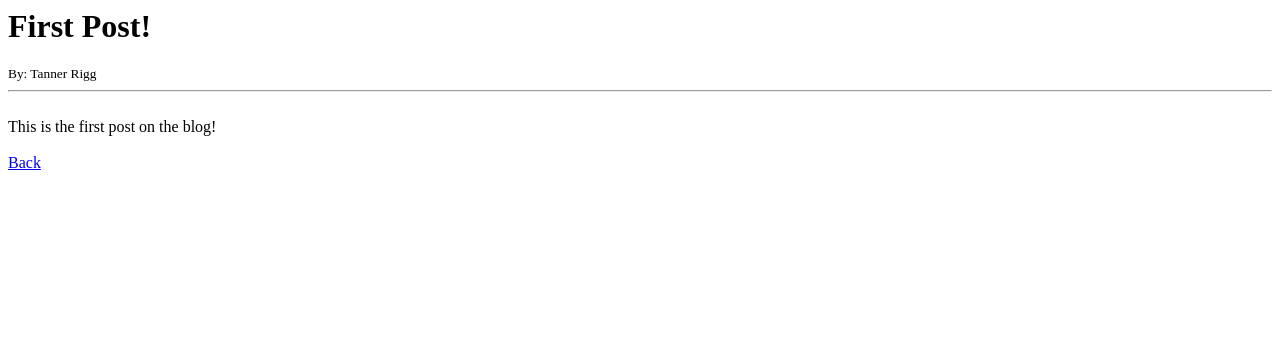
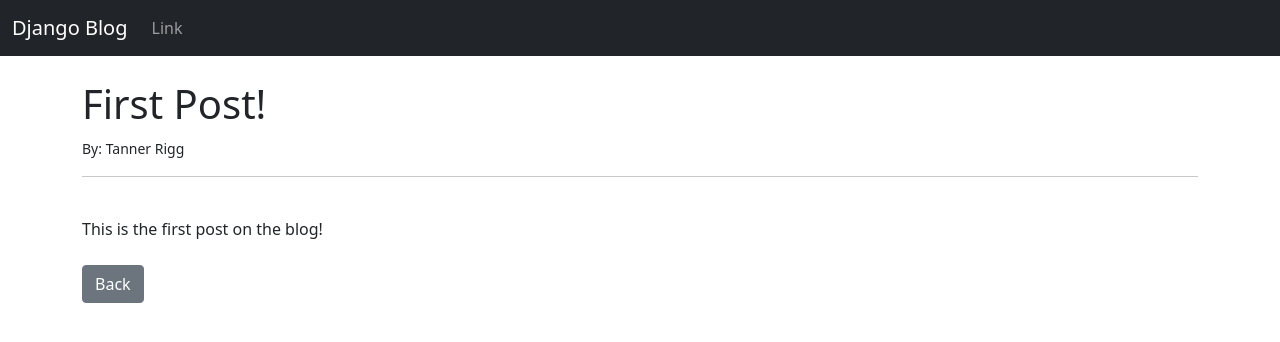
Before and after one commit to trigg8/Django_Blog, a Django app: page /article/1 in a window 1280 px wide. Shown: the top 342 px of the page. Run offline with Django 4.2, Linux system fonts and the light colour scheme; data comes from the database, SQL or seed files in the repository; both versions use the stored data as it was after the commit.

Commit message:
added bootstrap styles + nav bar

```diff
--- a/theblog/models.py
+++ b/theblog/models.py
@@ -3,6 +3,7 @@ from django.contrib.auth.models import User
 
 class Post(models.Model):
     title = models.CharField(max_length=255)
+    title_tag = models.CharField(max_length=255, default="Django Blog")
     author = models.ForeignKey(User, on_delete=models.CASCADE)
     body = models.TextField()
 
--- a/theblog/templates/article_details.html
+++ b/theblog/templates/article_details.html
@@ -1,10 +1,16 @@
+{% extends 'base.html' %}
+{% block title %}
+    {{ post.title_tag }}
+{% endblock %}
 
+{% block content %}
 
 <h1>{{ post.title }}</h1>
 <small>By: {{ post.author.first_name }} {{ post.author.last_name }} </small><br>
 <hr>
 <br>
 {{ post.body }}
+<br><br>
+<a href="{% url 'home' %}" class="btn btn-secondary">Back</a>
 
-<br><br>
-<a href="{% url 'home' %}">Back</a>
+{% endblock %}
--- /dev/null
+++ b/theblog/templates/base.html
@@ -0,0 +1,65 @@
+<!Doctype html>
+<html lang="en">
+  <head>
+    <!-- Required meta tags -->
+    <meta charset="utf-8">
+    <meta name="viewport" content="width=device-width, initial-scale=1">
+
+    <!-- Bootstrap CSS -->
+    <link href="https://cdn.jsdelivr.net/npm/bootstrap@5.1.3/dist/css/bootstrap.min.css" rel="stylesheet" integrity="sha384-1BmE4kWBq78iYhFldvKuhfTAU6auU8tT94WrHftjDbrCEXSU1oBoqyl2QvZ6jIW3" crossorigin="anonymous">
+
+    <title>
+        {% block title %}
+            Django Blog
+        {% endblock %}
+    </title>
+  </head>
+  <body>
+    <nav class="navbar navbar-expand-lg navbar-dark bg-dark">
+        <div class="container-fluid">
+          <a class="navbar-brand" href="{% url 'home' %}">Django Blog</a>
+          <button class="navbar-toggler" type="button" data-bs-toggle="collapse" data-bs-target="#navbarSupportedContent" aria-controls="navbarSupportedContent" aria-expanded="false" aria-label="Toggle navigation">
+            <span class="navbar-toggler-icon"></span>
+          </button>
+          <div class="collapse navbar-collapse" id="navbarSupportedContent">
+            <ul class="navbar-nav me-auto mb-2 mb-lg-0">
+              <!--<li class="nav-item">
+                <a class="nav-link active" aria-current="page" href="#">Home</a>
+              </li>-->
+              <li class="nav-item">
+                <a class="nav-link" href="#">Link</a>
+              </li>
+              <!--<li class="nav-item dropdown">
+                <a class="nav-link dropdown-toggle" href="#" id="navbarDropdown" role="button" data-bs-toggle="dropdown" aria-expanded="false">
+                  Dropdown
+                </a>
+                <ul class="dropdown-menu" aria-labelledby="navbarDropdown">
+                  <li><a class="dropdown-item" href="#">Action</a></li>
+                  <li><a class="dropdown-item" href="#">Another action</a></li>
+                  <li><hr class="dropdown-divider"></li>
+                  <li><a class="dropdown-item" href="#">Something else here</a></li>
+                </ul>
+              </li>
+              <li class="nav-item">
+                <a class="nav-link disabled">Disabled</a>
+              </li>-->
+            </ul>
+            <!--<form class="d-flex">
+              <input class="form-control me-2" type="search" placeholder="Search" aria-label="Search">
+              <button class="btn btn-outline-success" type="submit">Search</button>
+            </form>-->
+          </div>
+        </div>
+      </nav>
+    <br>
+    <div class="container">
+        {% block content %}
+
+        {% endblock %}
+    </div>
+
+    <!-- Option 1: Bootstrap Bundle with Popper -->
+    <script src="https://cdn.jsdelivr.net/npm/bootstrap@5.1.3/dist/js/bootstrap.bundle.min.js" integrity="sha384-ka7Sk0Gln4gmtz2MlQnikT1wXgYsOg+OMhuP+IlRH9sENBO0LRn5q+8nbTov4+1p" crossorigin="anonymous"></script>
+
+  </body>
+</html>
```
Also changed, not shown: theblog/templates/home.html (+6 -1 lines), db.sqlite3, theblog/migrations/0002_post_title_tag.py (added).
